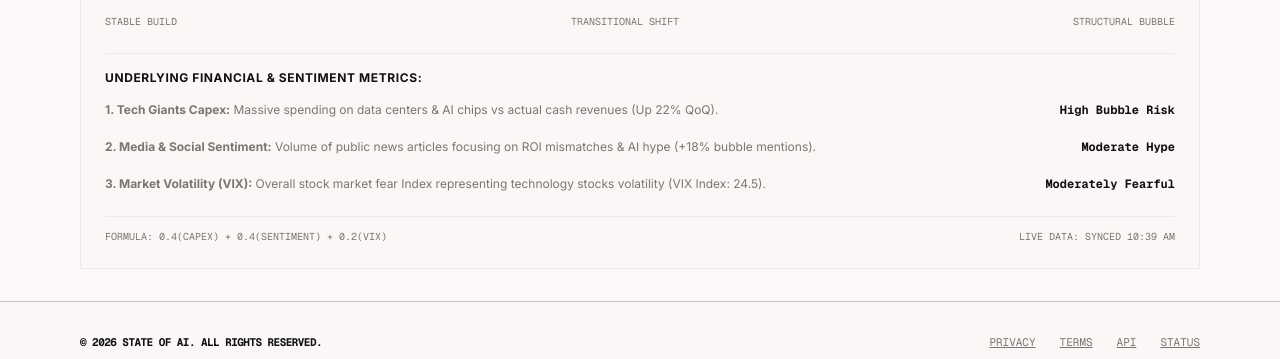
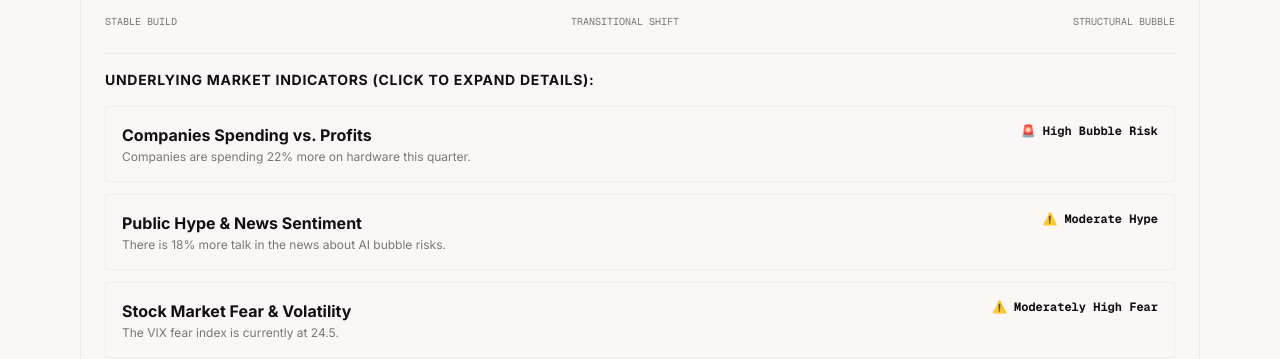
Before and after one commit to IdanKrupnik/state-of-ai, a Next.js app: page / in a window 1280 px wide. Shown: the part 593-952 px from the top of the page. Built offline with nearby package versions, Linux system fonts and the light colour scheme; no server answers; the database is empty.

Commit message:
feat(bubble-index): implement accordion layout with extremely simple words explaining bubble risk

```diff
--- a/src/components/AIBubbleTensionIndex/AIBubbleTensionIndex.driver.ts
+++ b/src/components/AIBubbleTensionIndex/AIBubbleTensionIndex.driver.ts
@@ -45,4 +45,15 @@ export class AIBubbleTensionIndexDriver {
   getTrackerPin(): HTMLElement | null {
     return this.elementToUse.querySelector('[data-testid="tracker-pin"]');
   }
+
+  clickMetricButton(index: number): void {
+    const btn = this.elementToUse.querySelector(`[data-testid="metric-btn-${index}"]`) as HTMLButtonElement | null;
+    if (btn) {
+      btn.click();
+    }
+  }
+
+  isMetricDetailsVisible(index: number): boolean {
+    return !!this.elementToUse.querySelector(`[data-testid="metric-details-${index}"]`);
+  }
 }
--- a/src/components/AIBubbleTensionIndex/AIBubbleTensionIndex.tsx
+++ b/src/components/AIBubbleTensionIndex/AIBubbleTensionIndex.tsx
@@ -1,15 +1,11 @@
-import React from 'react';
-import { motion } from 'framer-motion';
+import React, { useState } from 'react';
+import { motion, AnimatePresence } from 'framer-motion';
 
 export interface BubbleIndexData {
   bubblePercentage: number;
   structuralShiftPercentage: number;
   statusDirection: 'increasing' | 'decreasing' | 'stable';
   lastSynced: string;
-}
-
-export interface AIBubbleTensionIndexProps {
-  data?: BubbleIndexData;
 }
 
 const defaultData: BubbleIndexData = {
@@ -19,10 +15,35 @@ const defaultData: BubbleIndexData = {
   lastSynced: new Date().toISOString(),
 };
 
-export const AIBubbleTensionIndex: React.FC<AIBubbleTensionIndexProps> = ({ data = defaultData }) => {
+export const AIBubbleTensionIndex: React.FC<{ data?: BubbleIndexData }> = ({ data = defaultData }) => {
+  const [openIndex, setOpenIndex] = useState<number | null>(null);
   const isUp = data.statusDirection === 'increasing';
   const badgeText = isUp ? '↗ Tension Increasing' : data.statusDirection === 'decreasing' ? '↘ Stabilizing' : '→ Stable';
   const badgeColor = isUp ? 'bg-red-500/10 text-red-500 border-red-500/20' : 'bg-green-500/10 text-green-500 border-green-500/20';
+
+  const metrics = [
+    {
+      title: 'Companies Spending vs. Profits',
+      status: '🚨 High Bubble Risk',
+      subtitle: 'Companies are spending 22% more on hardware this quarter.',
+      bubble: 'Big tech giants are spending billions on expensive computers and chips, but they are not making enough revenue from them yet.',
+      stable: 'This huge spending builds the raw digital infrastructure required for all future software.',
+    },
+    {
+      title: 'Public Hype & News Sentiment',
+      status: '⚠️ Moderate Hype',
+      subtitle: 'There is 18% more talk in the news about AI bubble risks.',
+      bubble: 'Many news articles warn that AI is an overhyped trend and that companies will start cutting their AI budgets.',
+      stable: 'Higher public interest means more real businesses are starting to integrate AI tools daily.',
+    },
+    {
+      title: 'Stock Market Fear & Volatility',
+      status: '⚠️ Moderately High Fear',
+      subtitle: 'The VIX fear index is currently at 24.5.',
+      bubble: 'AI stock prices are swinging up and down wildly, showing that investors are nervous about long-term profits.',
+      stable: 'Stock market volatility is completely normal when a massive new industry is being built.',
+    },
+  ];
 
   return (
     <div className="border border-outline-variant/30 p-6 bg-brand-clay/5 hover:border-brand-black hover:shadow-sm transition-all duration-200 flex flex-col gap-6" data-testid="bubble-index-widget">
@@ -33,8 +54,8 @@ export const AIBubbleTensionIndex: React.FC<AIBubbleTensionIndexProps> = ({ data
         </div>
         <div className="flex items-center gap-1.5 bg-emerald-500/10 border border-emerald-500/25 px-2 py-0.5 text-emerald-600 dark:text-emerald-500 font-geist-mono text-[9px] font-bold tracking-wider">
           <span className="relative flex h-1.5 w-1.5">
-            <span className="animate-ping absolute inline-flex h-full w-full rounded-full bg-emerald-400 opacity-75"></span>
-            <span className="relative inline-flex rounded-full h-1.5 w-1.5 bg-emerald-500"></span>
+            <span className="animate-ping absolute inline-flex h-full w-full rounded-full bg-emerald-400 opacity-75" />
+            <span className="relative inline-flex rounded-full h-1.5 w-1.5 bg-emerald-500" />
           </span>
           <span>LIVE COMPLIANT DATA</span>
         </div>
@@ -45,7 +66,7 @@ export const AIBubbleTensionIndex: React.FC<AIBubbleTensionIndexProps> = ({ data
         <span className={`text-xs font-geist-mono border px-2 py-0.5 rounded ${badgeColor}`}>{badgeText}</span>
       </div>
 
-      <div className="relative w-full h-4 bg-brand-clay/10 rounded overflow-visible border border-outline-variant/20 mt-2">
+      <div className="relative w-full h-4 bg-brand-clay/10 rounded border border-outline-variant/20 mt-2">
         <div className="absolute inset-0 bg-gradient-to-r from-indigo-500 via-amber-500 to-red-600 rounded" />
         <div className="absolute left-1/3 top-0 bottom-0 w-[1px] bg-bg-base/30" />
         <div className="absolute left-2/3 top-0 bottom-0 w-[1px] bg-bg-base/30" />
@@ -68,21 +89,34 @@ export const AIBubbleTensionIndex: React.FC<AIBubbleTensionIndexProps> = ({ data
       </div>
 
       <div className="border-t border-outline-variant/30 pt-4 flex flex-col gap-4">
-        <h4 className="text-xs font-bold uppercase tracking-wider text-brand-black">Underlying Financial & Sentiment Metrics:</h4>
-        <ul className="text-xs text-brand-warm-grey flex flex-col gap-3">
-          <li className="flex flex-col sm:flex-row sm:justify-between gap-1 border-b border-outline-variant/10 pb-2">
-            <span><strong>1. Tech Giants Capex:</strong> Massive spending on data centers & AI chips vs actual cash revenues (Up 22% QoQ).</span>
-            <span className="font-geist-mono text-brand-black shrink-0 font-bold">High Bubble Risk</span>
-          </li>
-          <li className="flex flex-col sm:flex-row sm:justify-between gap-1 border-b border-outline-variant/10 pb-2">
-            <span><strong>2. Media & Social Sentiment:</strong> Volume of public news articles focusing on ROI mismatches & AI hype (+18% bubble mentions).</span>
-            <span className="font-geist-mono text-brand-black shrink-0 font-bold">Moderate Hype</span>
-          </li>
-          <li className="flex flex-col sm:flex-row sm:justify-between gap-1">
-            <span><strong>3. Market Volatility (VIX):</strong> Overall stock market fear Index representing technology stocks volatility (VIX Index: 24.5).</span>
-            <span className="font-geist-mono text-brand-black shrink-0 font-bold">Moderately Fearful</span>
-          </li>
-        </ul>
+        <h4 className="text-sm font-bold uppercase tracking-wider text-brand-black">Underlying Market Indicators (Click to expand details):</h4>
+        <div className="flex flex-col gap-3">
+          {metrics.map((m, i) => (
+            <div key={i} className="border border-outline-variant/20 p-4 bg-brand-offwhite/50 hover:border-brand-black transition-all">
+              <button onClick={() => setOpenIndex(openIndex === i ? null : i)} className="w-full text-left flex justify-between items-start gap-4 cursor-pointer" data-testid={`metric-btn-${i}`}>
+                <div>
+                  <span className="block text-base font-bold text-brand-black">{m.title}</span>
+                  <span className="block text-xs text-brand-warm-grey mt-0.5">{m.subtitle}</span>
+                </div>
+                <span className="font-geist-mono text-xs font-bold text-brand-black shrink-0">{m.status}</span>
+              </button>
+              <AnimatePresence>
+                {openIndex === i && (
+                  <motion.div initial={{ height: 0, opacity: 0 }} animate={{ height: 'auto', opacity: 1 }} exit={{ height: 0, opacity: 0 }} className="overflow-hidden mt-4 pt-4 border-t border-outline-variant/20 flex flex-col gap-3 text-xs text-brand-warm-grey" data-testid={`metric-details-${i}`}>
+                    <div>
+                      <strong className="block text-red-500 mb-1">🚨 Why this points to a Bubble:</strong>
+                      <p>{m.bubble}</p>
+                    </div>
+                    <div>
+                      <strong className="block text-indigo-600 mb-1">✅ Why this points to a Stable Build:</strong>
+                      <p>{m.stable}</p>
+                    </div>
+                  </motion.div>
+                )}
+              </AnimatePresence>
+            </div>
+          ))}
+        </div>
       </div>
 
       <footer className="border-t border-outline-variant/30 pt-3 text-[10px] font-geist-mono text-brand-warm-grey flex justify-between items-center">
```
Also changed, not shown: 1 other file (tests, documents, lock files or other folders).
